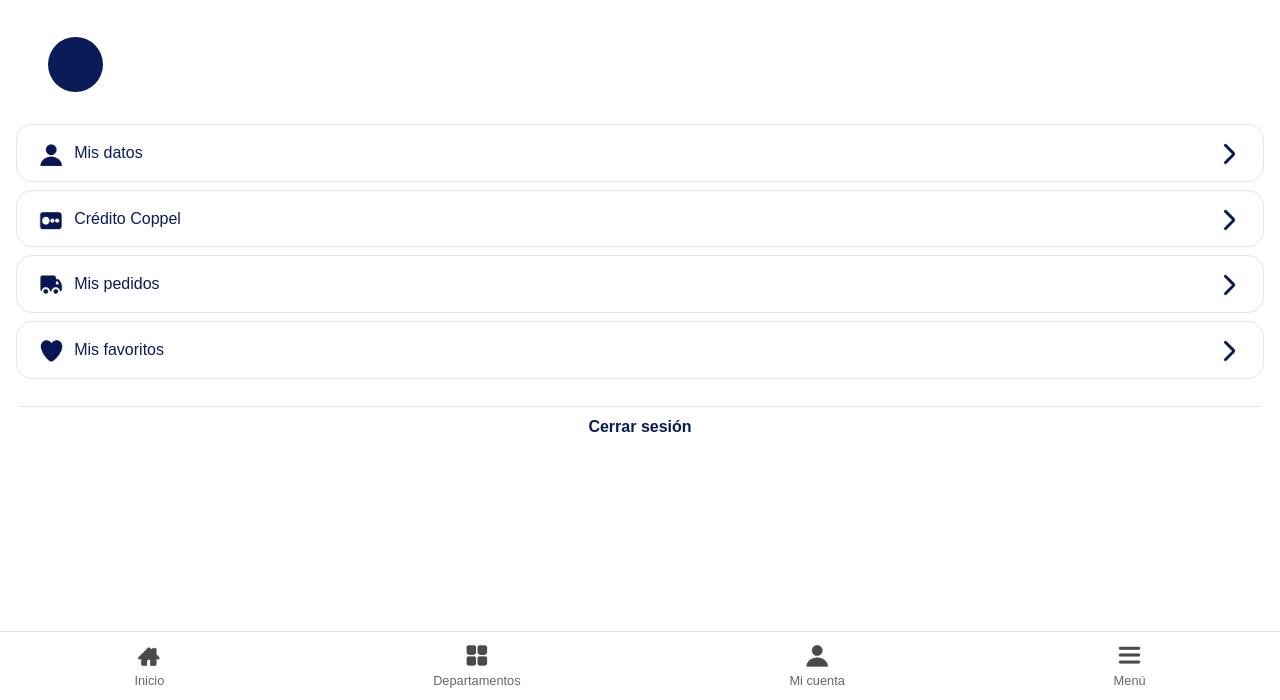
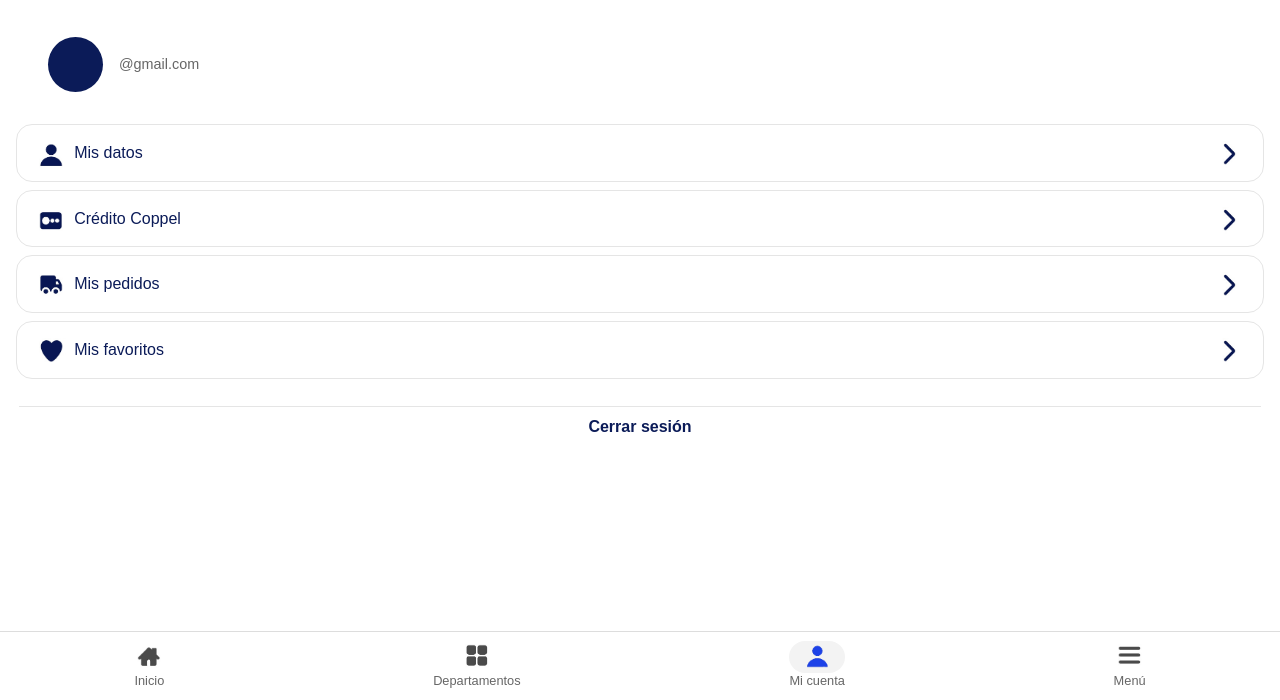
Before and after one commit to BlancoBv/web-blanco, an Astro site: page /coppel-demo in a window 1280 px wide. Shown: the part 100-800 px from the top of the page. Built offline with nearby package versions, Linux system fonts and the light colour scheme; Astro itself is replaced by a stand-in of ours.

Commit message:
añadido efecto de seleccion en seccion de usuario

```diff
--- a/src/pages/coppel-demo/index.astro
+++ b/src/pages/coppel-demo/index.astro
@@ -63,8 +63,8 @@ import LayoutCoppel from "../../layouts/Coppel.astro"
       <img src="/img/coppel/departamentos.jpg" />
       <span>Departamentos</span>
     </a>
-    <a href="#" class="nav-item">
-      <img src="/img/coppel/usuariog.jpg" />
+    <a href="#" class="nav-item active">
+      <img src="/img/coppel/usuariog.png"/>
       <span>Mi cuenta</span>
     </a>
     <a href="#" class="nav-item">
@@ -82,7 +82,7 @@ import LayoutCoppel from "../../layouts/Coppel.astro"
       const containerName = document.getElementById('nombre') as HTMLElement;
       containerName.innerHTML = nombre.split("_").join(" ");
       const containerCorreo = document.getElementById('correo') as HTMLElement;
-      containerCorreo.innerHTML = correo;
+      containerCorreo.innerHTML = correo + "@gmail.com";
 
       const containerAvatar = document.getElementById('avatar') as HTMLElement;
       containerAvatar.innerHTML= nombre.split("_").reduce((a,b,index,array)=> {
@@ -255,11 +255,19 @@ header h1 {
 }
 
 .nav-item.active {
-  color: #0b1b58;
+  position: relative;
 }
 
-.nav-item.active i {
-  color: #0b1b58;
+.nav-item.active::before {
+  content: "";
+  position: absolute;
+  width: 100%;
+  height: 65%;
+  top: 0;
+  background-color: #f3f3f3;
+  z-index: -1;
+  border-radius: 4rem;
 }
 
+
 </style>
```
Also changed, not shown: public/img/coppel/usuariog.jpg (deleted), public/img/coppel/usuariog.png (added), 1 other file.
